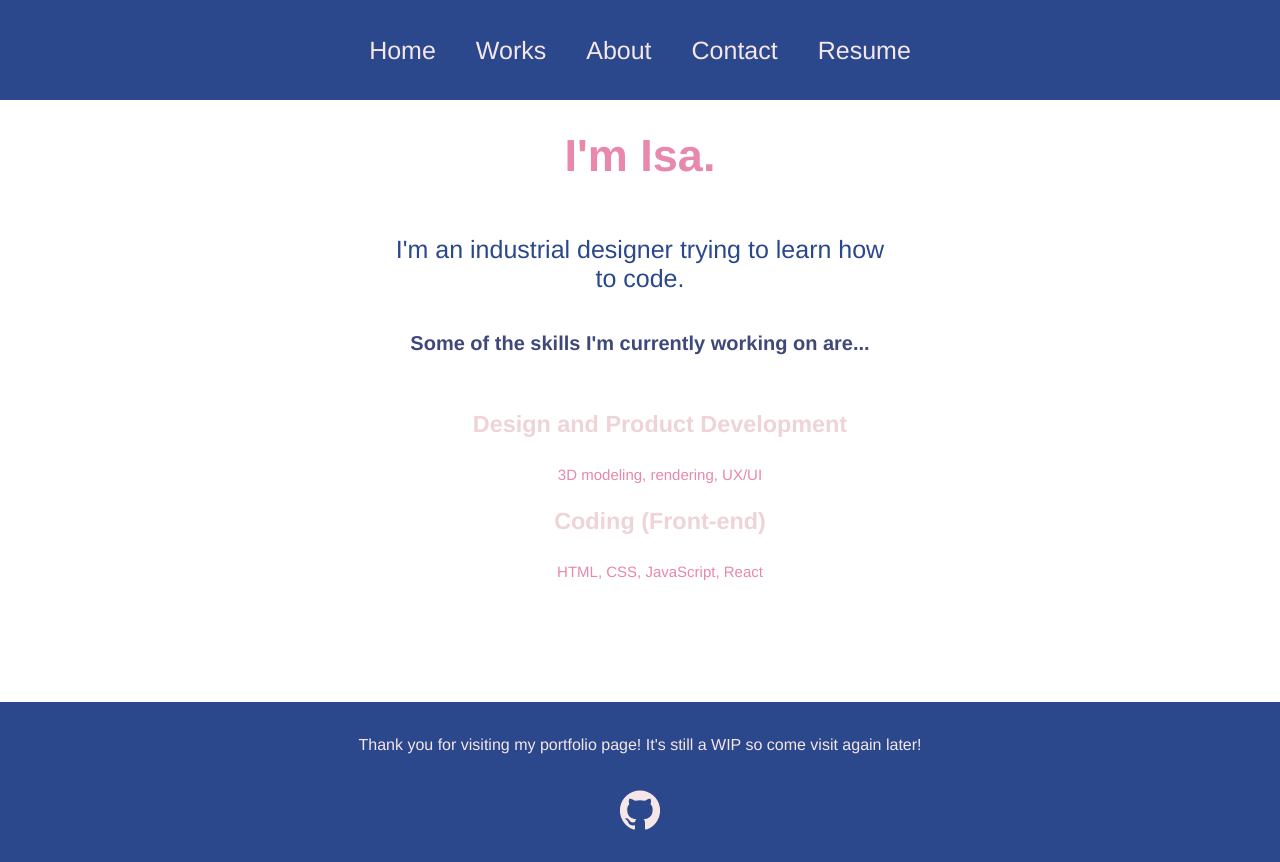
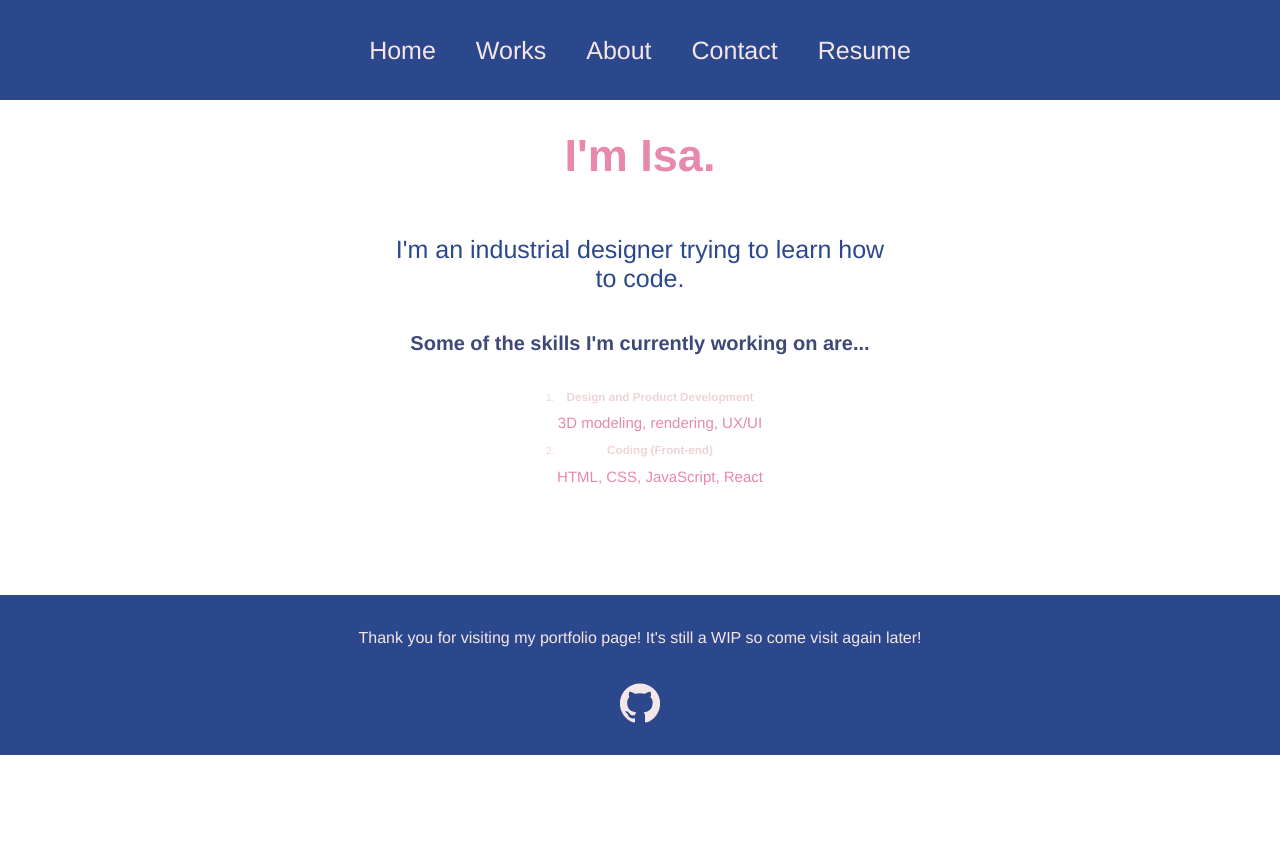
Before and after one commit to isanator2000/Portfolio-using-React, a React (Create React App) app: page / in a window 1280 px wide. After the commit the page ends 800 px from the top, so only its background shows below. Built offline with nearby package versions, Linux system fonts and the light colour scheme.

Commit message:
tweaking skills section

```diff
--- a/src/styling/homepage.css
+++ b/src/styling/homepage.css
@@ -41,7 +41,7 @@
     color: #3e497a;
   }
 
-  .skills .skillList {
+  .skill .skillList {
     font-size: 20px;
     width: 60%;
     list-style: none;
```
